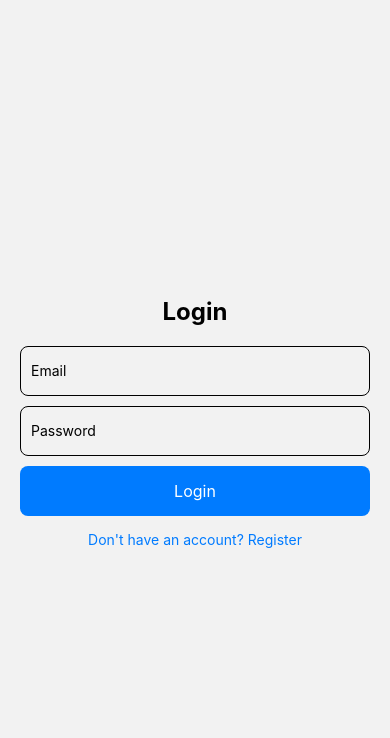
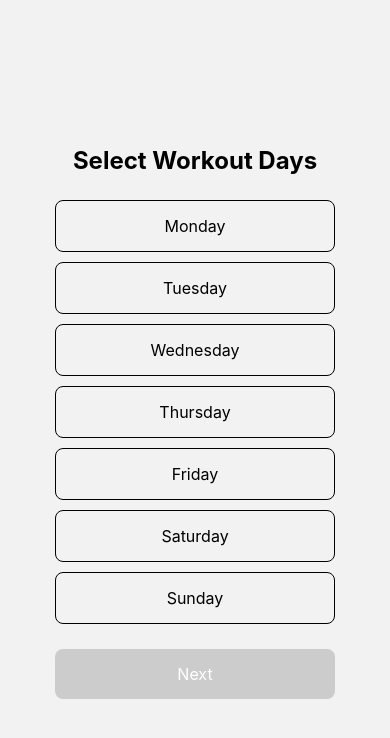
Before and after one commit to BhagyeshSalvi/Fitness_Project, a React Native app in the folder frontend/: screen /WorkoutSelection in a window 390 px wide. Shown: the top 738 px of the page. Built offline with nearby package versions, Linux system fonts and the light colour scheme.

Commit message:
Added workout selection and recommendation screens, updated navigation and controller

```diff
--- a/frontend/src/navigation/AuthStack.js
+++ b/frontend/src/navigation/AuthStack.js
@@ -4,6 +4,8 @@ import LoginScreen from '../screens/Auth/LoginScreen';
 import RegisterScreen from '../screens/Auth/RegisterScreen';
 import PersonalDetailsScreen from '../screens/Onboarding/PersonalDetailsScreen';
 import NutritionRecommendationScreen from '../screens/Onboarding/NutritionRecommendationScreen';
+import WorkoutSelectionScreen from '../screens/Onboarding/WorkoutSelectionScreen';
+import WorkoutRecommendationScreen from '../screens/Onboarding/WorkoutRecommendationScreen';
 
 const Stack = createStackNavigator();
 
@@ -15,14 +17,12 @@ const AuthStack = ({ setIsAuthenticated }) => {
       </Stack.Screen>
       <Stack.Screen name="Register" component={RegisterScreen} />
       <Stack.Screen name="PersonalDetails" component={PersonalDetailsScreen} />
-      <Stack.Screen name="NutritionRecommendation">
-    {(props) => (
-        <NutritionRecommendationScreen
-            {...props}
-            setIsAuthenticated={setIsAuthenticated}
-        />
-    )}
-</Stack.Screen>
+      <Stack.Screen name="NutritionRecommendation" component={NutritionRecommendationScreen} />
+     <Stack.Screen name="WorkoutSelection" component={WorkoutSelectionScreen} />
+      <Stack.Screen name="WorkoutRecommendation">
+        {(props) => <WorkoutRecommendationScreen {...props} setIsAuthenticated={setIsAuthenticated} />}
+      </Stack.Screen>
+
 
 
     </Stack.Navigator>
--- a/frontend/src/screens/Onboarding/NutritionRecommendationScreen.js
+++ b/frontend/src/screens/Onboarding/NutritionRecommendationScreen.js
@@ -61,7 +61,7 @@ const NutritionRecommendationScreen = ({ route, navigation, setIsAuthenticated }
                     Authorization: `Bearer ${token}`, // Pass the token in the header for authentication
                 },
             });
-            setIsAuthenticated(true); //Navigate to homescreen
+            navigation.navigate('WorkoutSelection', { userId });
         } catch (error) {
             console.error('Error saving nutrition data:', error);
             Alert.alert('Error', 'Failed to save nutrition data. Please try again.');
--- /dev/null
+++ b/frontend/src/screens/Onboarding/WorkoutRecommendationScreen.js
@@ -0,0 +1,89 @@
+import React, { useEffect, useState } from 'react';
+import { View, Text, TouchableOpacity, StyleSheet, ScrollView, Alert } from 'react-native';
+import axios from 'axios';
+import { API_URL } from '@env';
+import * as SecureStore from 'expo-secure-store';
+
+const WorkoutRecommendationScreen = ({ route, navigation, setIsAuthenticated }) => {
+    const { userId } = route.params;
+    const [workoutPlan, setWorkoutPlan] = useState(null);
+    const [loading, setLoading] = useState(true);
+
+    useEffect(() => {
+        const fetchWorkoutRecommendation = async () => {
+            try {
+                const token = await SecureStore.getItemAsync('userToken');
+                const response = await axios.get(`${API_URL}/api/workout/recommend/${userId}`, {
+                    headers: { Authorization: `Bearer ${token}` },
+                });
+                setWorkoutPlan(response.data);
+            } catch (error) {
+                console.error('Error fetching workout recommendation:', error);
+                Alert.alert('Error', 'Failed to fetch workout recommendations. Please try again.');
+            } finally {
+                setLoading(false);
+            }
+        };
+        fetchWorkoutRecommendation();
+    }, [userId]);
+
+    const handleConfirmPlan = async () => {
+        try {
+            const token = await SecureStore.getItemAsync('userToken');
+            await axios.post(`${API_URL}/api/workout/save-plan`, {
+                userId,
+                workoutPlan,
+            }, {
+                headers: { Authorization: `Bearer ${token}` },
+            });
+
+            setIsAuthenticated(true); // ✅ Log the user into the app
+        } catch (error) {
+            console.error('Error saving workout plan:', error);
+            Alert.alert('Error', 'Failed to save workout plan. Please try again.');
+        }
+    };
+
+    if (loading) {
+        return <Text style={styles.loadingText}>Loading workout recommendations...</Text>;
+    }
+
+    return (
+        <ScrollView contentContainerStyle={styles.container}>
+            <Text style={styles.title}>Recommended Workout Plan</Text>
+            {workoutPlan ? (
+                <>
+                    <Text style={styles.splitText}>Workout Split: {workoutPlan.split}</Text>
+                    {Object.entries(workoutPlan.plan).map(([day, exercises]) => (
+                        <View key={day} style={styles.dayContainer}>
+                            <Text style={styles.dayTitle}>{day}</Text>
+                            {exercises.map((exercise, index) => (
+                                <Text key={index} style={styles.exerciseText}>• {exercise}</Text>
+                            ))}
+                        </View>
+                    ))}
+                    <TouchableOpacity style={styles.confirmButton} onPress={handleConfirmPlan}>
+                        <Text style={styles.confirmButtonText}>Confirm Plan</Text>
+                    </TouchableOpacity>
+                </>
+            ) : (
+                <Text style={styles.errorText}>No workout plan available.</Text>
+            )}
+        </ScrollView>
+    );
+};
+
+const styles = StyleSheet.create({
+    container: { flexGrow: 1, padding: 20, backgroundColor: '#fff', alignItems: 'center' },
+    title: { fontSize: 24, fontWeight: 'bold', marginBottom: 20 },
+    splitText: { fontSize: 18, fontWeight: 'bold', marginBottom: 10 },
+    dayContainer: { marginBottom: 15, alignItems: 'center' },
+    dayTitle: { fontSize: 16, fontWeight: 'bold', marginBottom: 5 },
+    exerciseText: { fontSize: 14 },
+    confirmButton: { backgroundColor: '#007BFF', padding: 15, borderRadius: 8, marginTop: 20, width: '80%', alignItems: 'center' },
+    confirmButtonText: { color: '#fff', fontSize: 16 },
+    loadingText: { fontSize: 16, textAlign: 'center', marginTop: 50 },
+    errorText: { fontSize: 16, color: 'red', textAlign: 'center' },
+});
+
+export default WorkoutRecommendationScreen;
--- /dev/null
+++ b/frontend/src/screens/Onboarding/WorkoutSelectionScreen.js
@@ -0,0 +1,73 @@
+import React, { useState } from 'react';
+import { View, Text, TouchableOpacity, StyleSheet, Alert } from 'react-native';
+import axios from 'axios';
+import { API_URL } from '@env';
+import * as SecureStore from 'expo-secure-store';
+
+const WorkoutSelectionScreen = ({ navigation }) => {
+    const [selectedDays, setSelectedDays] = useState([]);
+    const days = ['Monday', 'Tuesday', 'Wednesday', 'Thursday', 'Friday', 'Saturday', 'Sunday'];
+
+    const toggleDaySelection = (day) => {
+        setSelectedDays((prevSelected) =>
+            prevSelected.includes(day)
+                ? prevSelected.filter((d) => d !== day)
+                : [...prevSelected, day]
+        );
+    };
+
+    const handleNext = async () => {
+        if (selectedDays.length === 0) {
+            Alert.alert('Error', 'Please select at least one workout day.');
+            return;
+        }
+        try {
+            const token = await SecureStore.getItemAsync('userToken');
+            const userId = JSON.parse(atob(token.split('.')[1])).userID; // Decoding JWT token
+
+            await axios.post(`${API_URL}/api/workout/save`, {
+                userId,
+                daysSelected: selectedDays.length,
+                workoutDays: selectedDays,
+            }, {
+                headers: { Authorization: `Bearer ${token}` },
+            });
+
+            navigation.navigate('WorkoutRecommendation', { userId });
+        } catch (error) {
+            console.error('Error saving workout days:', error);
+            Alert.alert('Error', 'Failed to save workout days. Please try again.');
+        }
+    };
+
+    return (
+        <View style={styles.container}>
+            <Text style={styles.title}>Select Workout Days</Text>
+            {days.map((day) => (
+                <TouchableOpacity
+                    key={day}
+                    style={[styles.dayButton, selectedDays.includes(day) && styles.selectedDay]}
+                    onPress={() => toggleDaySelection(day)}
+                >
+                    <Text style={styles.dayText}>{day}</Text>
+                </TouchableOpacity>
+            ))}
+            <TouchableOpacity style={[styles.nextButton, selectedDays.length === 0 && styles.disabledButton]} onPress={handleNext} disabled={selectedDays.length === 0}>
+                <Text style={styles.nextButtonText}>Next</Text>
+            </TouchableOpacity>
+        </View>
+    );
+};
+
+const styles = StyleSheet.create({
+    container: { flex: 1, padding: 20, justifyContent: 'center', alignItems: 'center' },
+    title: { fontSize: 24, fontWeight: 'bold', marginBottom: 20 },
+    dayButton: { width: '80%', padding: 15, marginVertical: 5, borderWidth: 1, borderRadius: 8, alignItems: 'center' },
+    selectedDay: { backgroundColor: '#007BFF', borderColor: '#0056b3' },
+    dayText: { fontSize: 16 },
+    nextButton: { backgroundColor: '#007BFF', padding: 15, borderRadius: 8, marginTop: 20, alignItems: 'center', width: '80%' },
+    disabledButton: { backgroundColor: '#ccc' },
+    nextButtonText: { color: '#fff', fontSize: 16 },
+});
+
+export default WorkoutSelectionScreen;
```
Also changed, not shown: 2 other files (tests, documents, lock files or other folders).
